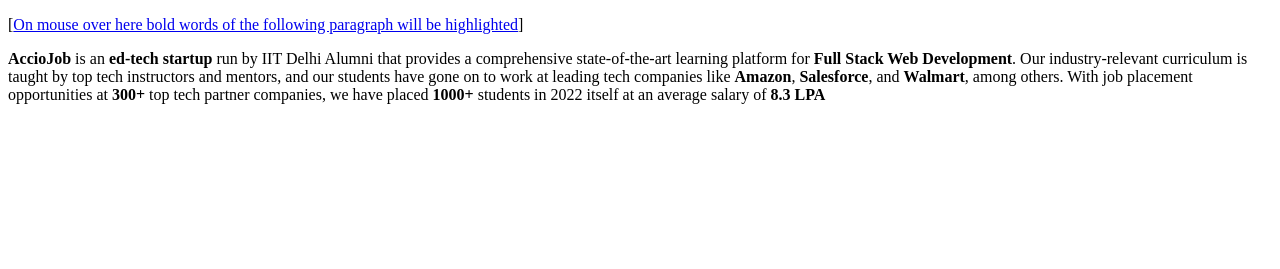
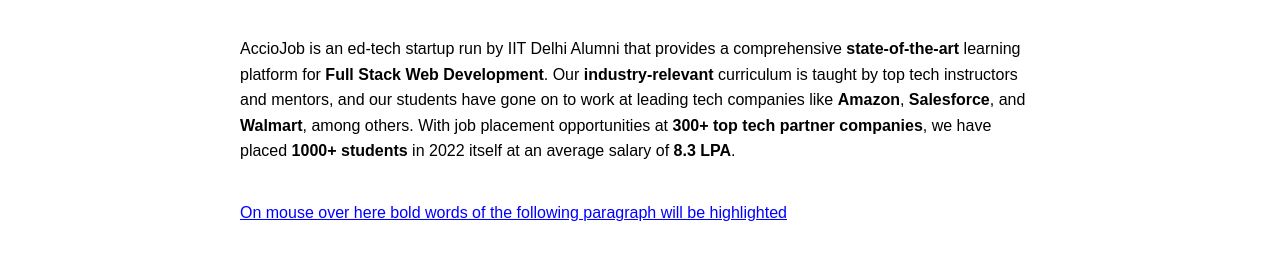
Before and after one commit to acciojob/bold-highlighter-Seetansh, a website: page main.html in a window 1280 px wide. Drawn offline with Linux system fonts and the light colour scheme.

Commit message:
created a submission

```diff
--- a/main.html
+++ b/main.html
@@ -1,20 +1,41 @@
 <!DOCTYPE html>
+<html lang="en">
+<head>
+    <meta charset="UTF-8">
+    <meta name="viewport" content="width=device-width, initial-scale=1.0">
+    <title>Bold Highlighter</title>
+    <style>
+        body {
+            font-family: Arial, sans-serif;
+            line-height: 1.6;
+            max-width: 800px;
+            margin: 0 auto;
+            padding: 20px;
+        }
+        .hover-link {
+            display: inline-block;
+            margin: 20px 0;
+            color: blue;
+            text-decoration: underline;
+            cursor: pointer;
+        }
+    </style>
+</head>
+<body>
+    <p>
+        AccioJob is an ed-tech startup run by IIT Delhi Alumni that provides a comprehensive
+        <strong>state-of-the-art</strong> learning platform for <strong>Full Stack Web Development</strong>.
+        Our <strong>industry-relevant</strong> curriculum is taught by top tech instructors and mentors,
+        and our students have gone on to work at leading tech companies like <strong>Amazon</strong>,
+        <strong>Salesforce</strong>, and <strong>Walmart</strong>, among others. With job placement
+        opportunities at <strong>300+ top tech partner companies</strong>, we have placed
+        <strong>1000+ students</strong> in 2022 itself at an average salary of <strong>8.3 LPA</strong>.
+    </p>
 
-<html>
+    <a href="#" class="hover-link" onmouseover="highlight()" onmouseout="return_normal()">
+        On mouse over here bold words of the following paragraph will be highlighted
+    </a>
 
-<head>
-	<meta charset="UTF-8">
-	<title>Get And Style All Tags</title>
-	<link rel="stylesheet" href="styles.css">
-</head>
-
-<body>
-  	<p>[<a href="#" onMouseOver="highlight()" onMouseOut="return_normal()">On mouse over here bold words of the following paragraph will be highlighted</a>]</p>
-	<p><strong>AccioJob</strong> is an <strong>ed-tech startup</strong> run by IIT Delhi Alumni that provides a comprehensive state-of-the-art learning platform for <strong>Full Stack Web Development</strong>. Our industry-relevant curriculum is taught by top tech instructors and mentors, and our students have gone on to work at leading tech companies like <strong>Amazon</strong>, <strong>Salesforce</strong>, and <strong>Walmart</strong>, among others. With job placement opportunities at <strong>300+</strong> top tech partner companies, we have placed <strong>1000+</strong> students in 2022 itself at an average salary of <strong>8.3 LPA</strong></p>
-
-    <script type="text/javascript" src="./script.js">
-</script>
-
+    <script src="script.js"></script>
 </body>
-
 </html>
--- a/script.js
+++ b/script.js
@@ -1,12 +1,13 @@
 function highlight() {
-    //Write your code here
-
-
+    const strongElements = document.querySelectorAll('strong');
+    strongElements.forEach(element => {
+        element.style.color = 'rgb(0, 128, 0)'; // Green color
+    });
 }
 
-
 function return_normal() {
-    //Write your code here
-
-
+    const strongElements = document.querySelectorAll('strong');
+    strongElements.forEach(element => {
+        element.style.color = 'rgb(0, 0, 0)'; // Black color
+    });
 }
```
